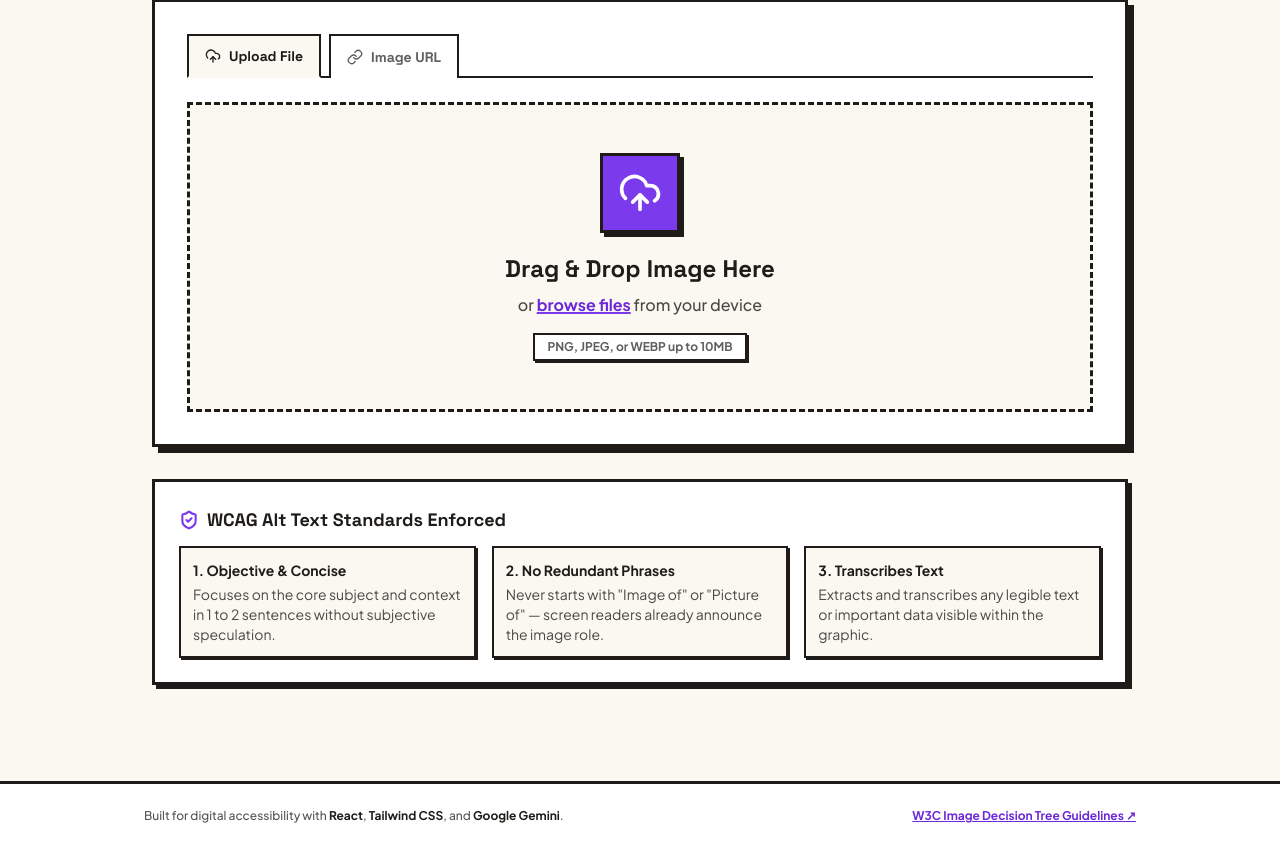
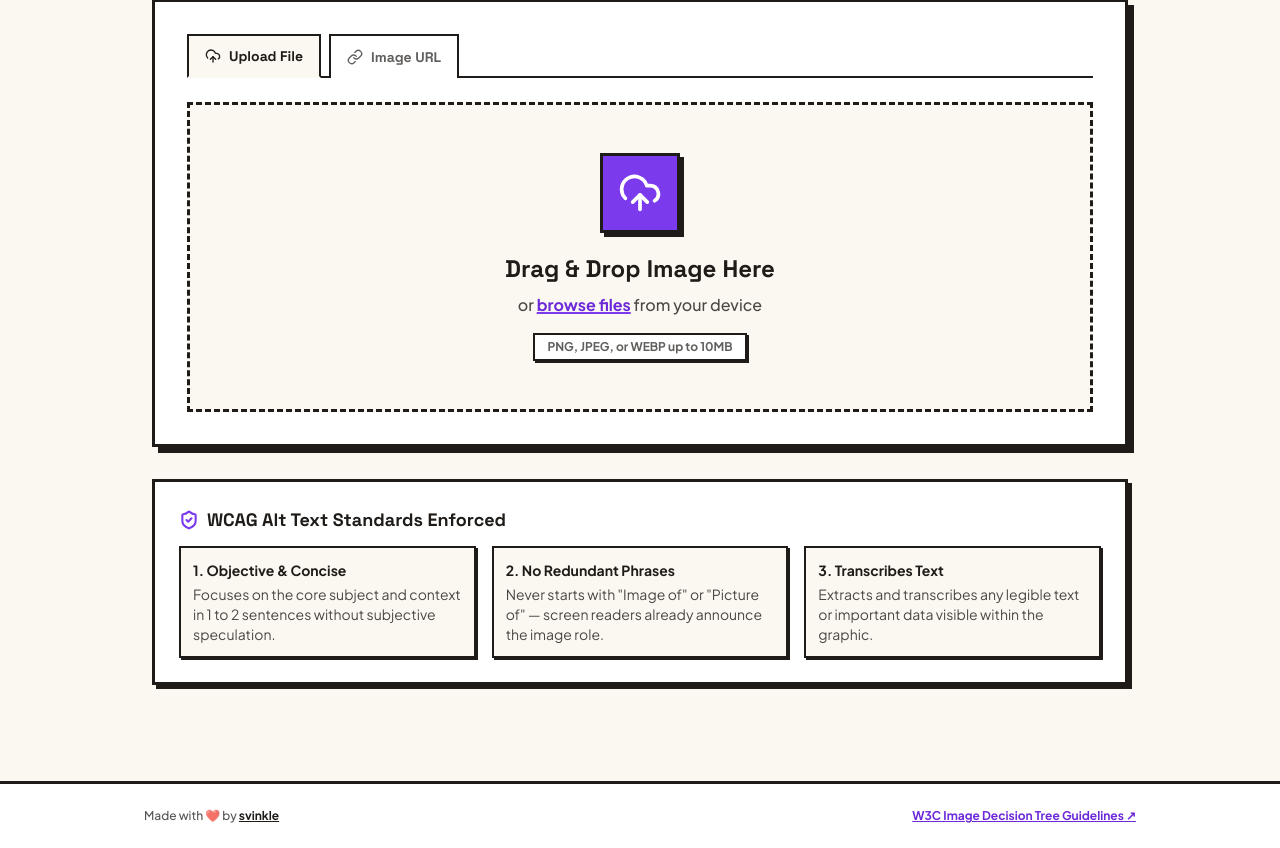
Before and after one commit to svinkle/alt-text-generator, a React (Vite) app: page / in a window 1280 px wide. Shown: the part 330-1178 px from the top of the page. Built offline with nearby package versions, Linux system fonts and the light colour scheme; the HTML template or start-up script is replaced by a standard one.

Commit message:
chore(footer): update attribution to 'Made with ❤️ by svinkle' linking to https://scottvinkle.com

```diff
--- a/src/App.jsx
+++ b/src/App.jsx
@@ -349,7 +349,15 @@ export default function App() {
       <footer className="border-t-[3px] border-ink bg-white mt-12 py-6 text-center text-xs font-medium text-ink/75">
         <div className="max-w-5xl mx-auto px-4 flex flex-col sm:flex-row items-center justify-between gap-3">
           <p>
-            Built for digital accessibility with <span className="font-bold text-ink">React</span>, <span className="font-bold text-ink">Tailwind CSS</span>, and <span className="font-bold text-ink">Google Gemini</span>.
+            Made with <span role="img" aria-label="love">❤️</span> by{' '}
+            <a
+              href="https://scottvinkle.com"
+              target="_blank"
+              rel="noopener noreferrer"
+              className="underline font-bold text-ink hover:text-violet-700 focus-ring"
+            >
+              svinkle
+            </a>
           </p>
           <a
             href="https://www.w3.org/WAI/tutorials/images/decision-tree/"
```
